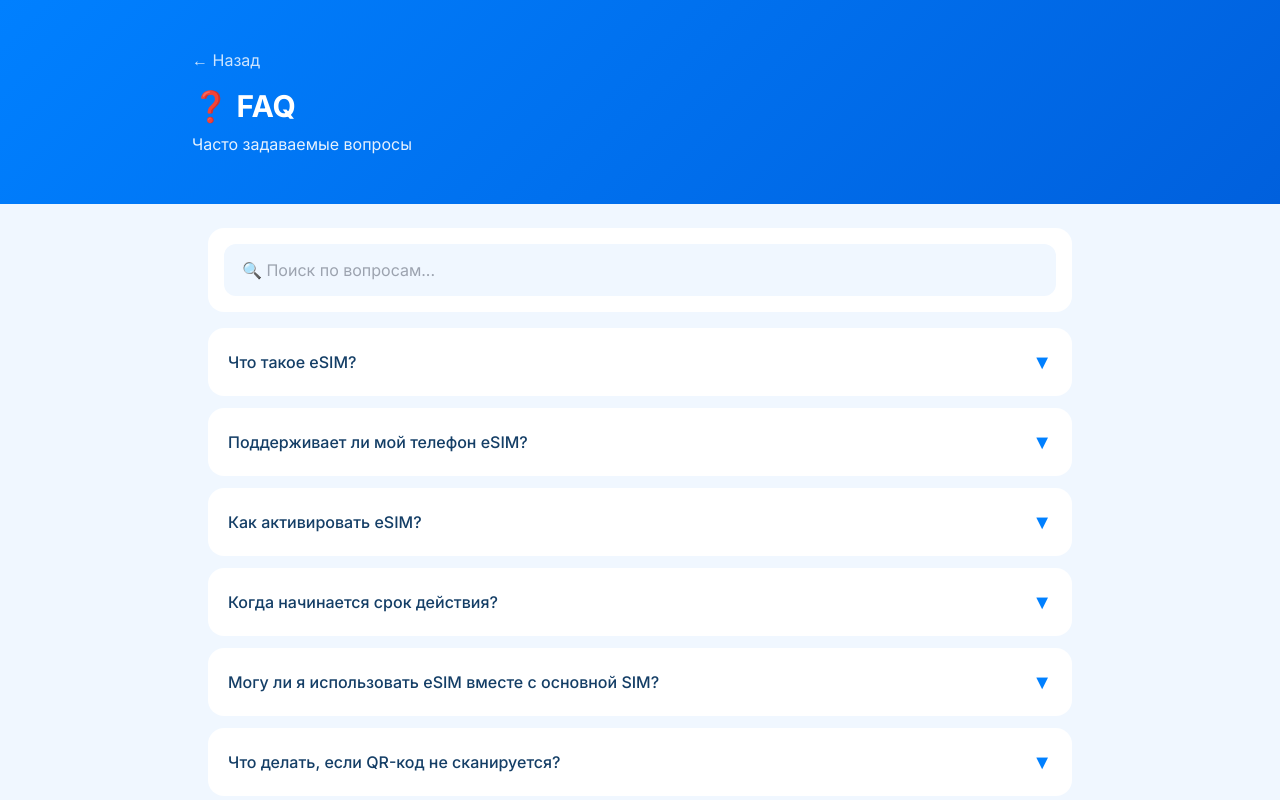
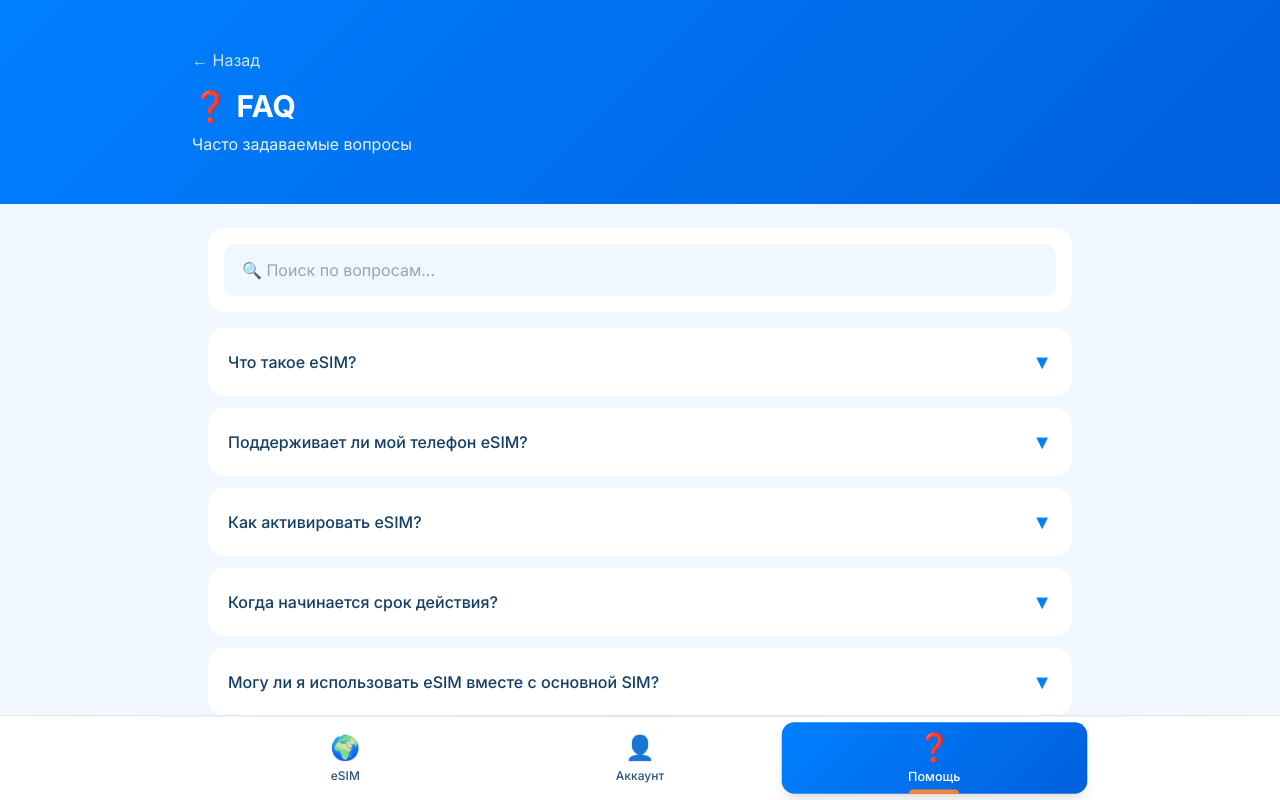
Before and after one commit to Vantorrr/esim, a Next.js app: page /faq in a window 1280 px wide. Shown: the top 800 px of the page. Built offline with nearby package versions, Linux system fonts and the light colour scheme.

Commit message:
🎨 Добавлен красивый нижний навигационный бар: eSIM, Аккаунт, Помощь

```diff
--- a/app/faq/page.tsx
+++ b/app/faq/page.tsx
@@ -3,6 +3,7 @@
 import { useState } from 'react';
 import { useRouter } from 'next/navigation';
 import { hapticFeedback } from '@/lib/telegram';
+import BottomNav from '@/components/BottomNav';
 
 interface FAQItem {
   question: string;
@@ -155,6 +156,8 @@ export default function FAQPage() {
           </div>
         </div>
       </div>
+
+      <BottomNav />
     </main>
   );
 }
--- a/app/globals.css
+++ b/app/globals.css
@@ -31,6 +31,12 @@ body {
     sans-serif;
   -webkit-font-smoothing: antialiased;
   -moz-osx-font-smoothing: grayscale;
+  padding-bottom: env(safe-area-inset-bottom);
+}
+
+/* Safe area для нижней навигации */
+.safe-area-bottom {
+  padding-bottom: env(safe-area-inset-bottom);
 }
 
 a {
--- a/app/my-orders/page.tsx
+++ b/app/my-orders/page.tsx
@@ -2,6 +2,7 @@
 
 import { useRouter } from 'next/navigation';
 import { useState, useEffect } from 'react';
+import BottomNav from '@/components/BottomNav';
 
 interface Order {
   id: string;
@@ -123,6 +124,8 @@ export default function MyOrdersPage() {
           </div>
         )}
       </div>
+
+      <BottomNav />
     </main>
   );
 }
--- a/app/page.tsx
+++ b/app/page.tsx
@@ -7,6 +7,7 @@ import CountrySelector from '@/components/CountrySelector';
 import PackageList from '@/components/PackageList';
 import Footer from '@/components/Footer';
 import LoadingScreen from '@/components/LoadingScreen';
+import BottomNav from '@/components/BottomNav';
 
 export default function Home() {
   const [isReady, setIsReady] = useState(false);
@@ -73,6 +74,8 @@ export default function Home() {
       </section>
 
       <Footer />
+
+      <BottomNav />
     </main>
   );
 }
--- /dev/null
+++ b/components/BottomNav.tsx
@@ -0,0 +1,75 @@
+'use client';
+
+import { usePathname, useRouter } from 'next/navigation';
+import { hapticFeedback } from '@/lib/telegram';
+
+export default function BottomNav() {
+  const pathname = usePathname();
+  const router = useRouter();
+
+  const navItems = [
+    {
+      id: 'esim',
+      label: 'eSIM',
+      icon: '🌍',
+      path: '/',
+      active: pathname === '/',
+    },
+    {
+      id: 'account',
+      label: 'Аккаунт',
+      icon: '👤',
+      path: '/my-orders',
+      active: pathname === '/my-orders',
+    },
+    {
+      id: 'help',
+      label: 'Помощь',
+      icon: '❓',
+      path: '/faq',
+      active: pathname === '/faq',
+    },
+  ];
+
+  const handleNavigate = (path: string) => {
+    hapticFeedback('light');
+    router.push(path);
+  };
+
+  return (
+    <nav className="fixed bottom-0 left-0 right-0 bg-white border-t border-gray-200 safe-area-bottom z-50">
+      <div className="max-w-4xl mx-auto px-2 py-2">
+        <div className="grid grid-cols-3 gap-1">
+          {navItems.map((item) => (
+            <button
+              key={item.id}
+              onClick={() => handleNavigate(item.path)}
+              className={`flex flex-col items-center justify-center py-2 px-3 rounded-xl transition-all duration-200 ${
+                item.active
+                  ? 'bg-gradient-primary text-white shadow-lg scale-105'
+                  : 'text-text-secondary hover:bg-background active:scale-95'
+              }`}
+            >
+              <div className={`text-2xl mb-1 transition-transform ${
+                item.active ? 'scale-110' : ''
+              }`}>
+                {item.icon}
+              </div>
+              <span className={`text-xs font-medium ${
+                item.active ? 'font-bold' : ''
+              }`}>
+                {item.label}
+              </span>
+              {item.active && (
+                <div className="absolute bottom-0 left-1/2 transform -translate-x-1/2 w-12 h-1 bg-secondary rounded-t-full"></div>
+              )}
+            </button>
+          ))}
+        </div>
+      </div>
+
+      {/* Gradient overlay для красоты */}
+      <div className="absolute top-0 left-0 right-0 h-px bg-gradient-to-r from-transparent via-primary/20 to-transparent"></div>
+    </nav>
+  );
+}
```
